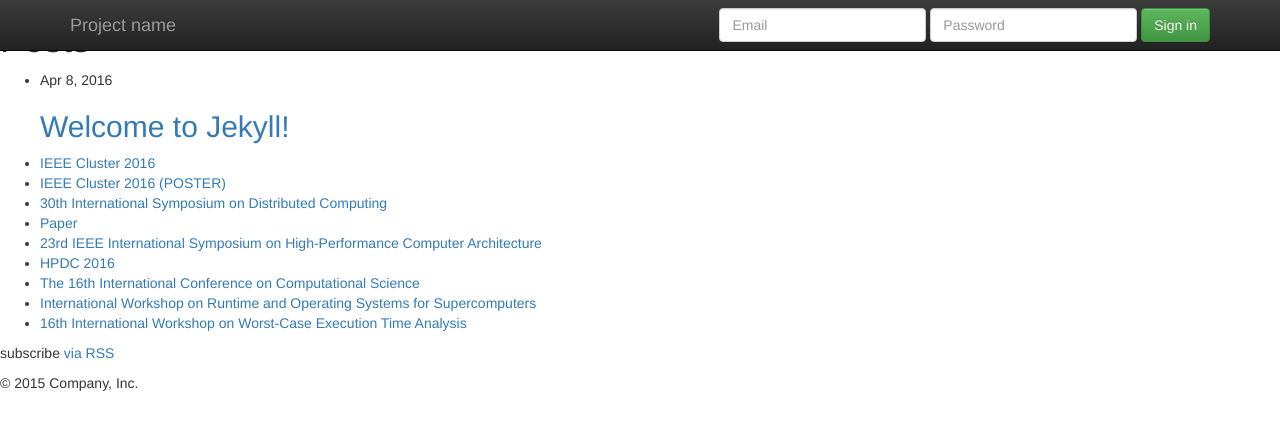
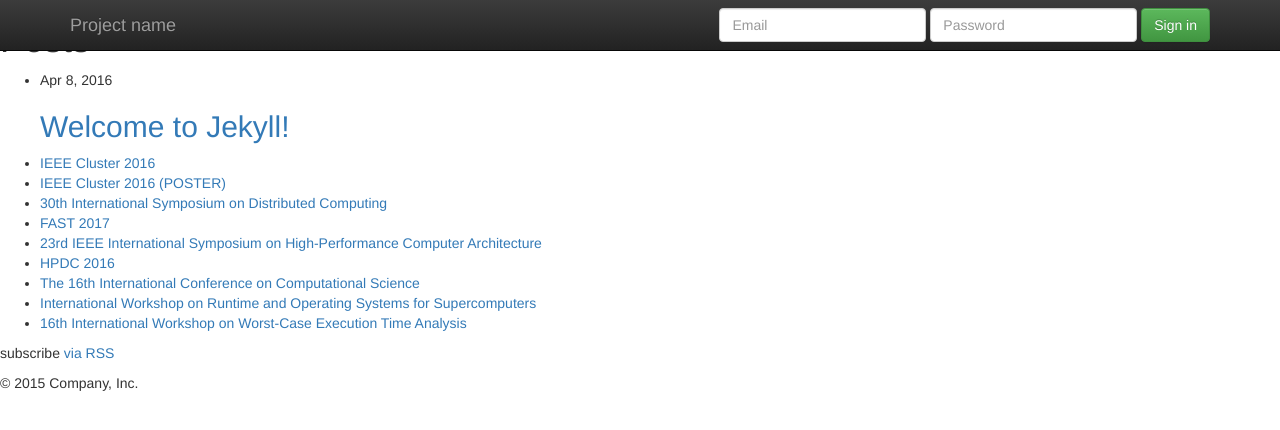
Before and after one commit to camready/camready.github.io, a Jekyll site: the page built from index.html, in a window 1280 px wide. Shown: the top 430 px of the page. Built offline with Jekyll 4.4.1, drawn with Linux system fonts in a browser that asks for light colours; nearby versions of some CDN libraries.

Commit message:
call: update fast 2017 cfp

```diff
--- a/_calls/fast/2017/paper.md
+++ b/_calls/fast/2017/paper.md
@@ -1,5 +1,6 @@
 ---
 venue: fast
+title: FAST 2017
 location:
   city: Santa Clara, California
 dates:
```
